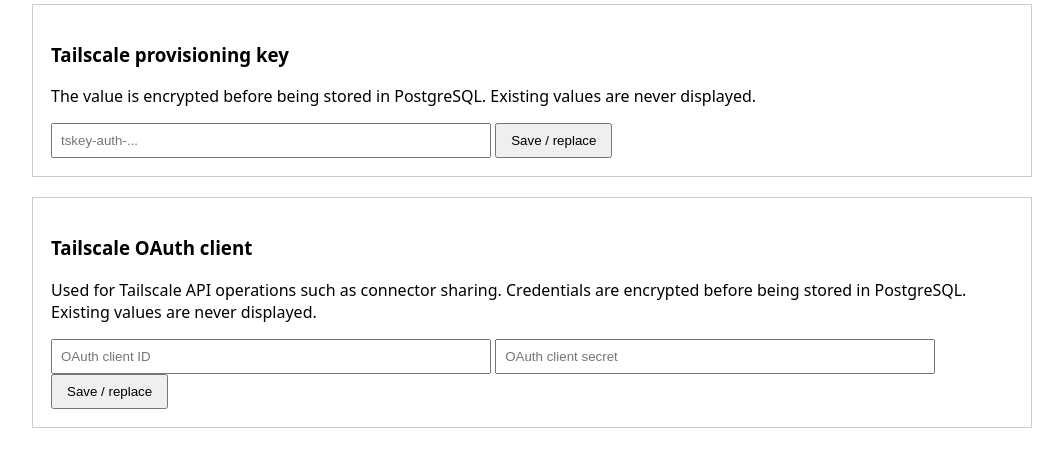
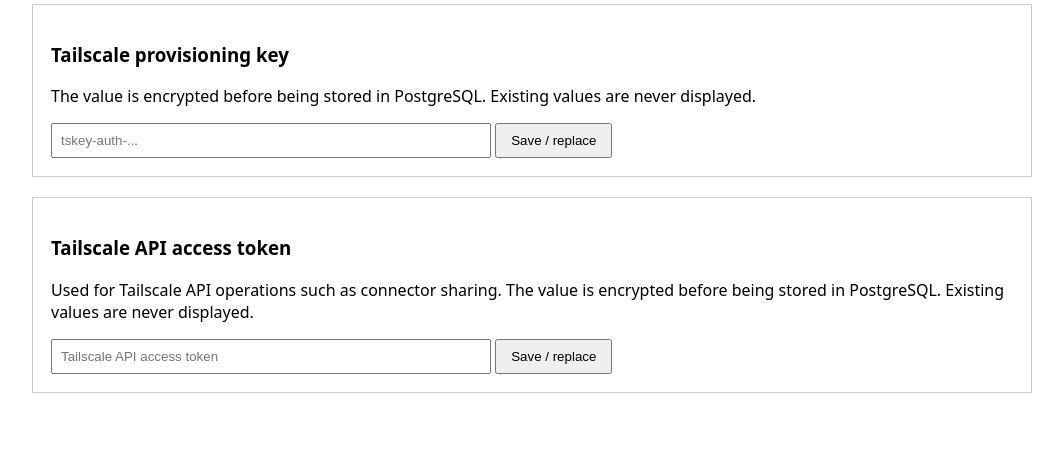
Before and after one commit to martelnov/ai-platform, a FastAPI app: template control-plane/app/templates/admin.html in a window 1280 px wide. Shown: the part 561-1029 px from the top of the page, without its empty margins (108-1171 px from the left). After the commit the page ends 954 px from the top, so only its background shows below. Run offline with FastAPI, Linux system fonts and the light colour scheme; the template is opened without the code that fills it, so the values that code supplies are empty; some libraries are stand-ins or nearby versions.

Commit message:
Revert "Use Tailscale OAuth client for API access"
This reverts commit c60648a2227e511654edcd611722a2eac84a9ec8.

```diff
--- a/control-plane/app/main.py
+++ b/control-plane/app/main.py
@@ -422,9 +422,9 @@ def admin(request: Request):
                 identity["login"],
                 "secret-set:tailscale.provisioning",
             ),
-            "tailscale_oauth_csrf": csrf_token(
+            "tailscale_api_csrf": csrf_token(
                 identity["login"],
-                "secret-set:tailscale.oauth",
+                "secret-set:tailscale.api",
             ),
             "host_agent": host_agent_ping(),
         },
@@ -586,8 +586,8 @@ async def set_tailscale_secret(request: Request):
     )
 
 
-@app.post("/admin/secrets/tailscale-oauth")
-async def set_tailscale_oauth_secret(request: Request):
+@app.post("/admin/secrets/tailscale-api")
+async def set_tailscale_api_secret(request: Request):
     with db_connect() as conn:
         identity = require_admin(request, conn)
 
@@ -599,7 +599,7 @@ async def set_tailscale_oauth_secret(request: Request):
 
         expected_csrf = csrf_token(
             identity["login"],
-            "secret-set:tailscale.oauth",
+            "secret-set:tailscale.api",
         )
 
         if not hmac.compare_digest(
@@ -611,77 +611,62 @@ async def set_tailscale_oauth_secret(request: Request):
                 detail="Invalid CSRF token",
             )
 
-        client_id = form.get("client_id", [""])[0].strip()
-        client_secret = form.get("client_secret", [""])[0].strip()
+        value = form.get("value", [""])[0].strip()
 
-        if not client_id or not client_secret:
+        if not value:
             raise HTTPException(
                 status_code=400,
-                detail="Client ID and client secret are required",
+                detail="Secret must not be empty",
             )
 
-        if len(client_id) > 4096 or len(client_secret) > 4096:
+        if len(value) > 4096:
             raise HTTPException(
                 status_code=400,
-                detail="OAuth credential is too long",
+                detail="Secret is too long",
             )
 
-        secrets_to_store = (
-            (
-                "tailscale.oauth.client_id",
-                "Tailscale OAuth client ID",
-                client_id,
-            ),
-            (
-                "tailscale.oauth.client_secret",
-                "Tailscale OAuth client secret",
-                client_secret,
-            ),
+        nonce, ciphertext = encrypt_secret(
+            "tailscale.api",
+            value,
         )
 
         with conn.cursor() as cur:
-            for name, description, value in secrets_to_store:
-                nonce, ciphertext = encrypt_secret(
+            cur.execute(
+                """
+                INSERT INTO platform_secrets (
                     name,
-                    value,
+                    description,
+                    algorithm,
+                    key_version,
+                    nonce,
+                    ciphertext
                 )
-
-                cur.execute(
-                    """
-                    INSERT INTO platform_secrets (
-                        name,
-                        description,
-                        algorithm,
-                        key_version,
-                        nonce,
-                        ciphertext
-                    )
-                    VALUES (
-                        %s,
-                        %s,
-                        %s,
-                        %s,
-                        %s,
-                        %s
-                    )
-                    ON CONFLICT (name)
-                    DO UPDATE SET
-                        description = EXCLUDED.description,
-                        algorithm = EXCLUDED.algorithm,
-                        key_version = EXCLUDED.key_version,
-                        nonce = EXCLUDED.nonce,
-                        ciphertext = EXCLUDED.ciphertext,
-                        updated_at = now()
-                    """,
-                    (
-                        name,
-                        description,
-                        SECRET_ALGORITHM,
-                        SECRET_KEY_VERSION,
-                        nonce,
-                        ciphertext,
-                    ),
+                VALUES (
+                    %s,
+                    %s,
+                    %s,
+                    %s,
+                    %s,
+                    %s
                 )
+                ON CONFLICT (name)
+                DO UPDATE SET
+                    description = EXCLUDED.description,
+                    algorithm = EXCLUDED.algorithm,
+                    key_version = EXCLUDED.key_version,
+                    nonce = EXCLUDED.nonce,
+                    ciphertext = EXCLUDED.ciphertext,
+                    updated_at = now()
+                """,
+                (
+                    "tailscale.api",
+                    "Tailscale API access token",
+                    SECRET_ALGORITHM,
+                    SECRET_KEY_VERSION,
+                    nonce,
+                    ciphertext,
+                ),
+            )
 
     return RedirectResponse(
         url="/admin",
--- a/control-plane/app/templates/admin.html
+++ b/control-plane/app/templates/admin.html
@@ -191,39 +191,31 @@ Signed in as:
 
 
 <div class="box">
-    <h3>Tailscale OAuth client</h3>
+    <h3>Tailscale API access token</h3>
 
     <p>
         Used for Tailscale API operations such as connector sharing.
-        Credentials are encrypted before being stored in PostgreSQL.
+        The value is encrypted before being stored in PostgreSQL.
         Existing values are never displayed.
     </p>
 
     <form
         method="post"
-        action="/admin/secrets/tailscale-oauth"
+        action="/admin/secrets/tailscale-api"
         autocomplete="off"
     >
         <input
             type="hidden"
             name="csrf"
-            value="{{ tailscale_oauth_csrf }}"
-        >
-
-        <input
-            type="text"
-            name="client_id"
-            required
-            autocomplete="off"
-            placeholder="OAuth client ID"
+            value="{{ tailscale_api_csrf }}"
         >
 
         <input
             type="password"
-            name="client_secret"
+            name="value"
             required
             autocomplete="new-password"
-            placeholder="OAuth client secret"
+            placeholder="Tailscale API access token"
         >
 
         <button type="submit">
```
